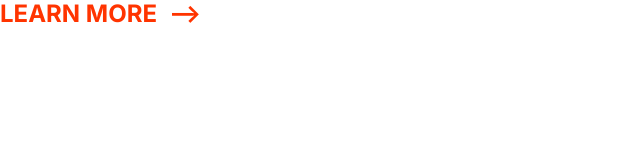
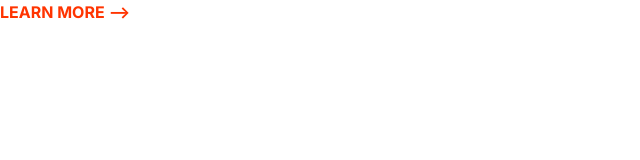
Before and after one commit to H7KH/hooman7, a plain HTML site: page index.html in a window 1280 px wide. Shown: the whole page, without its empty margins (0-640 px from the left). Drawn offline with Linux system fonts and the light colour scheme.

Commit message:
added link style for desktop

```diff
--- a/css/styles.css
+++ b/css/styles.css
@@ -5,6 +5,8 @@
   --color-headings: #1b0760;
   --color-body: #918ca4;
 }
+
+/* Typography */
 
 html {
   font-size: 62.5%;
@@ -62,6 +64,8 @@ p {
   }
 }
 
+/* Links */
+
 a {
   text-decoration: none;
 }
@@ -82,3 +86,9 @@ a {
 .link-arrow:hover::after {
   margin-left: 12px;
 }
+
+@media screen and (min-width: 1024px) {
+  .link-arrow {
+    font-size: 1.6rem;
+  }
+}
```
